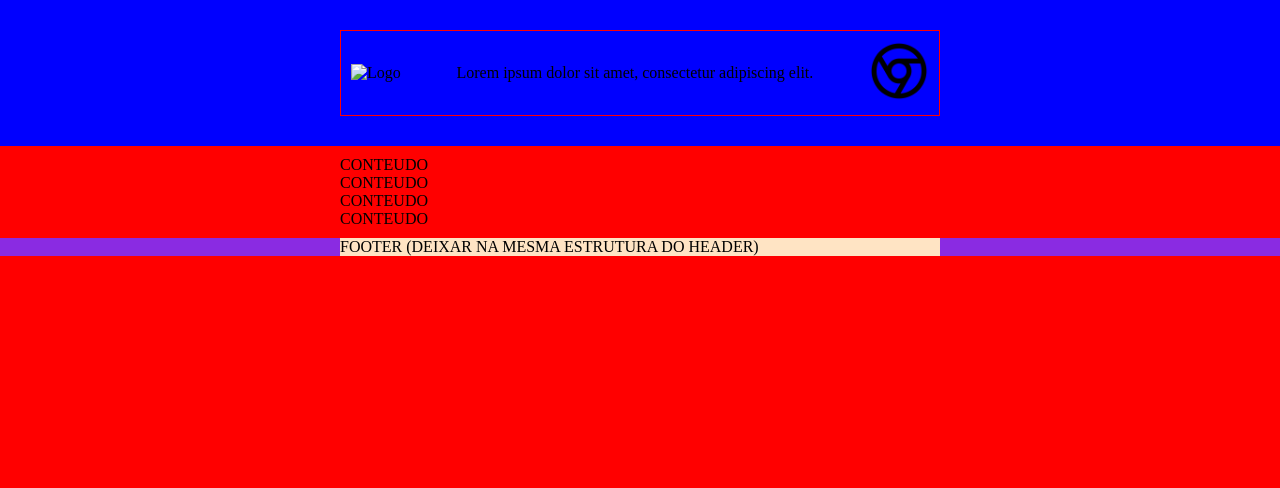
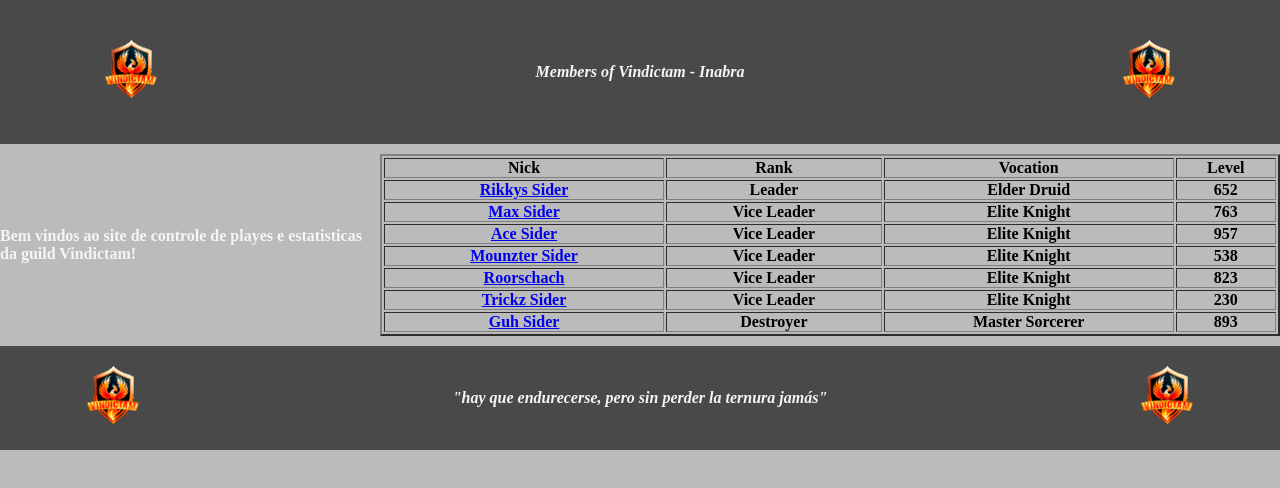
Before and after one commit to gabrielkines/Gabriel_Class, a plain HTML site: page 0.PRATICAS/index.html in a window 1280 px wide. Drawn offline with Linux system fonts and the light colour scheme.

Commit message:
chore: add new guild tables

```diff
--- a/0.PRATICAS/css/style.css
+++ b/0.PRATICAS/css/style.css
@@ -5,12 +5,12 @@
 }
 
 body {
-  background-color: red
+  background-color: rgb(187, 187, 187)
 }
 
 .header-full {
   width: 100%;
-  background-color: blue;
+  background-color: rgb(73, 73, 73);
   display: flex;
   align-items: center;
   justify-content: center;
@@ -19,9 +19,8 @@ body {
 
 
 .header-boxed {
-  width: 600px;
+  width: 90%;
   padding: 10px;
-  border: 1px red solid;
   display: flex;
   align-items: center;
   justify-content: space-between;
@@ -36,19 +35,23 @@ body {
 }
 
 .main-boxed {
-  width: 600px;
-}
-
-
-.footer-full {
-  width: 100%;
-  background-color: blueviolet;
-  display:flex;
+  width: 1000px;
   align-items: center;
   justify-content: center;
 }
 
-.footer-boxed {
-  width: 600px;
-  background-color: bisque;
+.footer-full {
+  width: 100%;
+  background-color: rgb(73, 73, 73);
+  display: flex;
+  align-items: center;
+  justify-content: center;
+  padding: 10px;
 }
+
+.footer-boxed {width: 90%;
+  padding: 10px;
+  display: flex;
+  align-items: center;
+  justify-content: space-between;
+}
--- a/0.PRATICAS/index.html
+++ b/0.PRATICAS/index.html
@@ -3,7 +3,7 @@
   <head>
     <meta charset="utf-8" />
     <meta http-equiv="X-UA-Compatible" content="IE=edge" />
-    <title>Titulo de Exemplo</title>
+    <title>Vindictam Inabra</title>
     <meta name="viewport" content="width=device-width, initial-scale=1" />
     <link rel="stylesheet" href="./css/style.css" />
   </head>
@@ -12,27 +12,106 @@
     <header class="header-full">
       <div class="header-boxed">
         <div>
-          <img src="./images/logo.png" alt="Logo" width="60" />
+          <a href="https://guildstats.eu/guild?guild=Vindictam" alt="Logo" target="_blank">
+            <img src="./images/Vindictam.png" alt="Logo" width="60" />
+            </a>
         </div>
-        <div>Lorem ipsum dolor sit amet, consectetur adipiscing elit.</div>
         <div>
-          <img src="./images/logo 2.png" alt="Logo 2" width="60" />
+          <p style=" color: whitesmoke;"><b><i>Members of Vindictam - Inabra</i></b></p>
+        </div>
+        <div>
+          <a href="https://guildstats.eu/guild?guild=Vindictam" alt="Logo" target="_blank">
+            <img src="./images/Vindictam.png" alt="Logo" width="60" />
+            </a>
         </div>
       </div>
     </header>
 
     <main class="main-full">
       <div class="main-boxed">
-        <div>CONTEUDO</div>
-        <div>CONTEUDO</div>
-        <div>CONTEUDO</div>
-        <div>CONTEUDO</div>
+        <div style=" color: whitesmoke;">
+          <p> <b>Bem vindos ao site de controle de playes e estatisticas da guild Vindictam!</b></p></div>
+        </div>
+
+      <div class="players-table">
+        <table border="2" width="900px">
+
+          <tr>
+            <th>Nick</th>
+            <th>Rank</th>
+            <th>Vocation</th>
+            <th>Level</th>
+          </tr>
+
+          <tr>
+            <th><a href="https://www.tibia.com/community/?subtopic=characters&name=Rikkys+Sider" alt="Rikkys Sider" target="_blank">Rikkys Sider</a></th>
+            <th>Leader</th>
+            <th>Elder Druid</th>
+            <th>652</th>
+          </tr>
+
+          <tr>
+            <th><a href="https://www.tibia.com/community/?subtopic=characters&name=Max+Sider" alt="Max Sider" target="_blank">Max Sider</a></th>
+            <th>Vice Leader</th>
+            <th>Elite Knight</th>
+            <th>763</th>
+          </tr>
+
+          <tr>
+            <th><a href="https://www.tibia.com/community/?subtopic=characters&name=Ace+Sider" alt="Ace Sider" target="_blank">Ace Sider</a></th>
+            <th>Vice Leader</th>
+            <th>Elite Knight</th>
+            <th>957</th>
+          </tr>
+
+          <tr>
+            <th><a href="https://www.tibia.com/community/?subtopic=characters&name=Mounzter+Sider" alt="Mounzter Sider" target="_blank">Mounzter Sider</a></th>
+            <th>Vice Leader</th>
+            <th>Elite Knight</th>
+            <th>538</th>
+          </tr>
+
+          <tr>
+            <th><a href="https://www.tibia.com/community/?subtopic=characters&name=Roorschach" alt="Roorschach" target="_blank">Roorschach</a></th>
+            <th>Vice Leader</th>
+            <th>Elite Knight</th>
+            <th>823</th>
+          </tr>
+
+          <tr>
+            <th><a href="https://www.tibia.com/community/?subtopic=characters&name=Trickz+Sider" alt="Trickz Sider" target="_blank">Trickz Sider</a></th>
+            <th>Vice Leader</th>
+            <th>Elite Knight</th>
+            <th>230</th>
+          </tr>
+
+          <tr>
+            <th><a href="https://www.tibia.com/community/?subtopic=characters&name=Guh+Sider" alt="Guh Sider" target="_blank">Guh Sider</a></th>
+            <th>Destroyer</th>
+            <th>Master Sorcerer</th>
+            <th>893</th>
+          </tr>
+        </table>
       </div>
-    </main>
+
+</main>
 
     <footer class="footer-full">
       <div class="footer-boxed">
-        FOOTER (DEIXAR NA MESMA ESTRUTURA DO HEADER)
+        <div>
+          <a href="https://guildstats.eu/guild?guild=Vindictam" alt="Logo" target="_blank">
+            <img src="./images/Vindictam.png" alt="Logo" width="60" />
+            </a>
+          </div>
+          <div>
+            <p style=" color: whitesmoke;"><b><i>"hay que endurecerse, pero sin perder la ternura jamás"</i></b></p>
+          </div>
+          <div>
+          <a href="https://guildstats.eu/guild?guild=Vindictam" alt="Logo" target="_blank">
+            <img src="./images/Vindictam.png" alt="Logo" width="60" />
+            </a>
+        </div>
+      </div>
       </div>
     </footer>
   </body>
```
Also changed, not shown: 0.PRATICAS/images/Vindictam.png (added).
